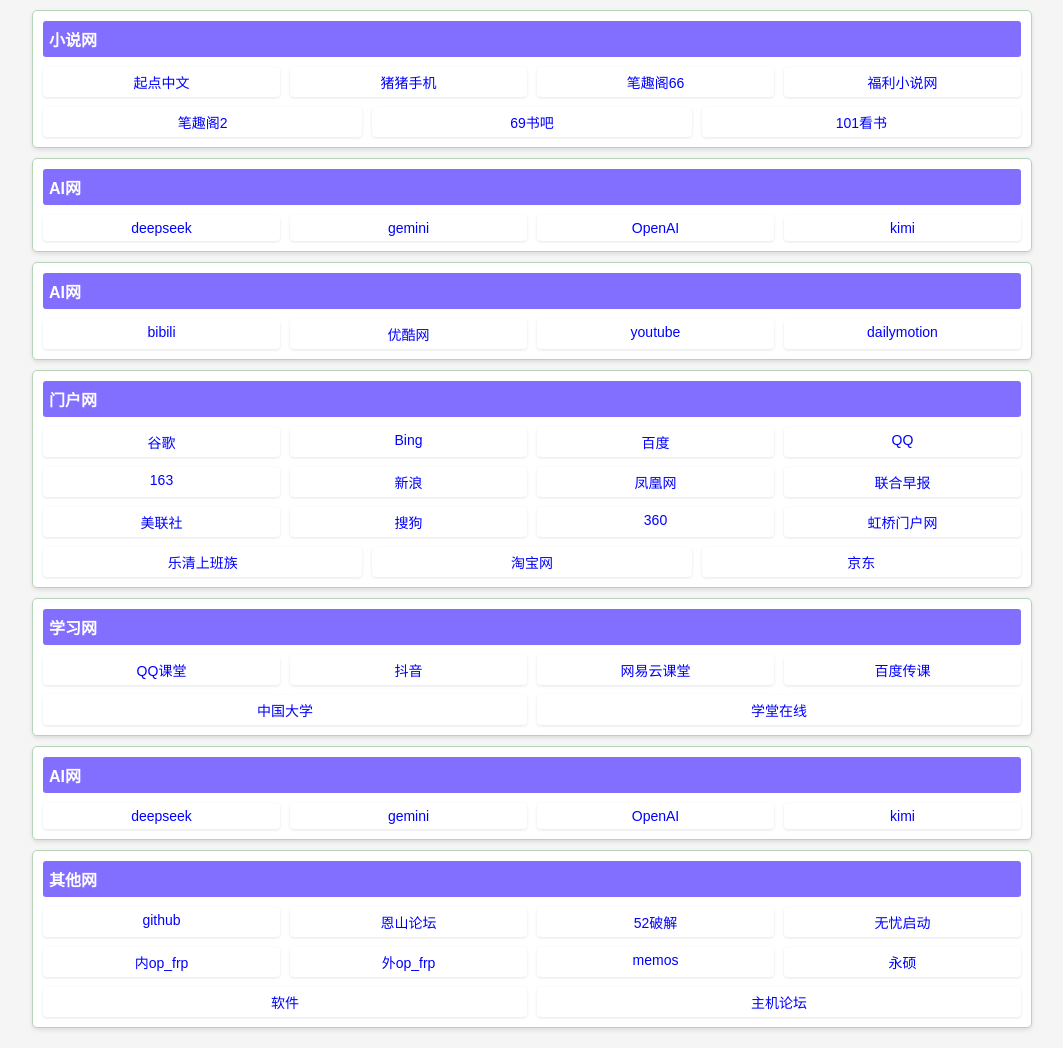
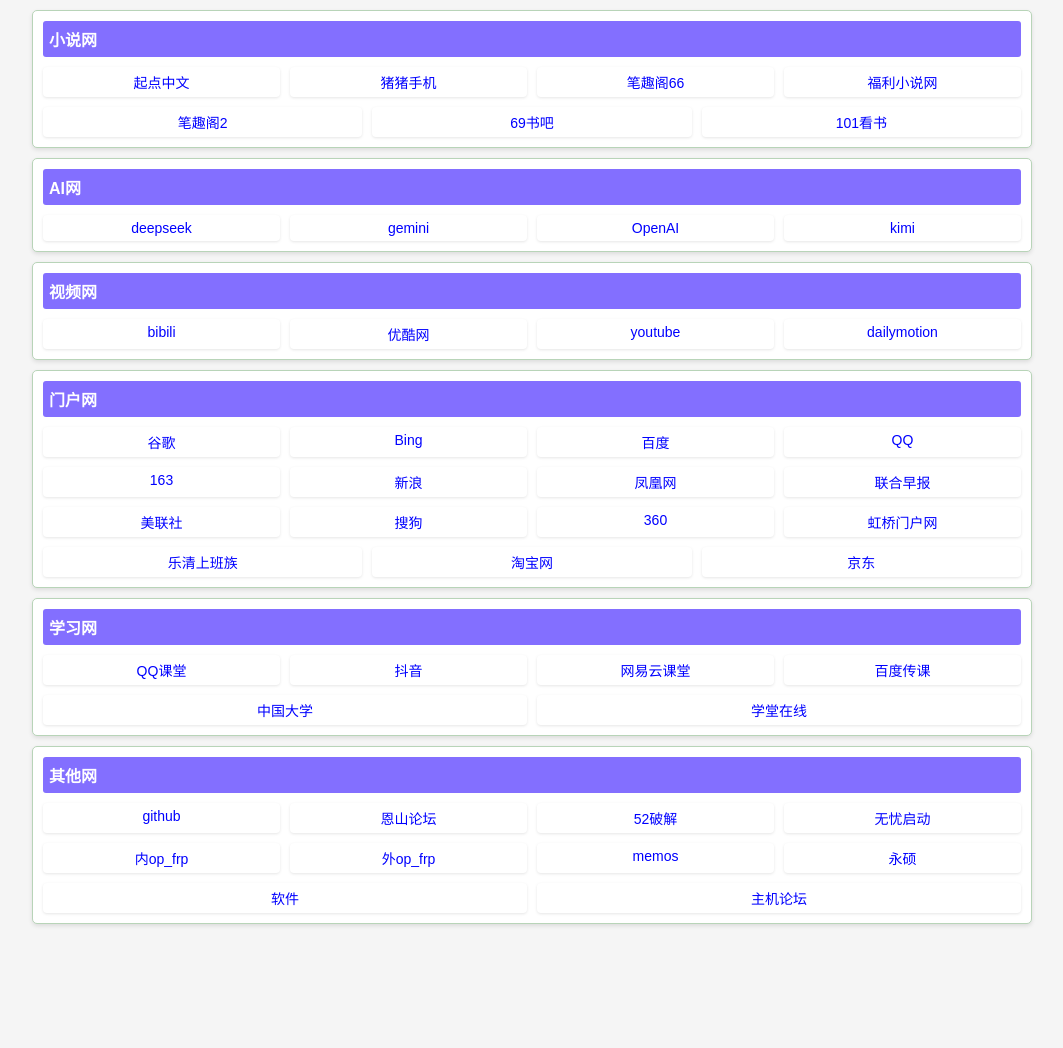
Before and after one commit to luntan8866/luntan8866.github.io, a plain HTML site: page index.html in a window 1280 px wide. Shown: the whole page, without its empty margins (108-1171 px from the left). After the commit the page ends 944 px from the top, so only its background shows below. Drawn offline with Linux system fonts and the light colour scheme.

Commit message:
Update index.html

```diff
--- a/index.html
+++ b/index.html
@@ -193,7 +193,7 @@
 
         <!-- 视频网导航部分 -->
         <div class="nav">
-            <h3>AI网</h3>
+            <h3>视频网</h3>
             <div class="nav-links">
                  <a href="https://www.bilibili.com/">bibili</a>
                 <a href="http://www.youku.com/">优酷网</a>
@@ -238,17 +238,6 @@
             </div>
         </div>
 
-        <!-- AI网导航部分 -->
-        <div class="nav">
-            <h3>AI网</h3>
-            <div class="nav-links">
-               <a href="https://chat.deepseek.com/">deepseek</a>
-               <a href="https://gemini.google.com/app">gemini</a>
-               <a href="https://chatgpt.com/">OpenAI</a>
-               <a href="https://kimi.moonshot.cn/">kimi</a>
-            </div>
-        </div>
-
         <!-- 其他网导航部分 -->
         <div class=nav>
             <h3>其他网</h3>
```
